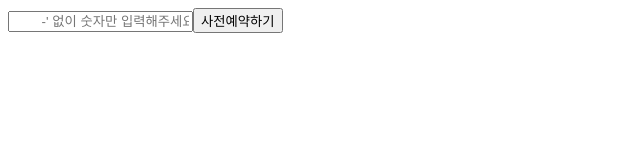
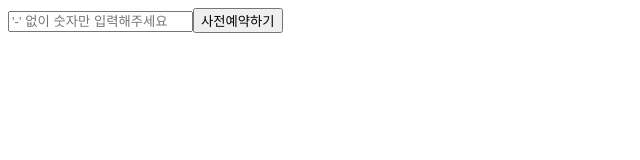
Before and after one commit to o-henry/Cookie_Run_Project, a React (Create React App) app: page / in a window 1280 px wide. Shown: the top 160 px of the page, without its empty margins (0-640 px from the left). Built offline with nearby package versions, Linux system fonts and the light colour scheme.

Commit message:
Update reservation component to typescript v1

```diff
--- a/src/App.tsx
+++ b/src/App.tsx
@@ -1,7 +1,7 @@
 import React from 'react';
 import { Reservation } from 'pages';
 
-const App = () => {
+const App: React.FC = () => {
   return <Reservation />;
 };
 
--- a/src/components/atoms/Input/Input.tsx
+++ b/src/components/atoms/Input/Input.tsx
@@ -1,10 +1,25 @@
 import React from 'react'
 
-const Input: React.FC = () => {
+interface Props {
+    // input state value
+    value: string;
+    // place holder
+    placeholder?: string;
+    // onChange setState handler
+    onChange?: (e: React.ChangeEvent<HTMLInputElement>) => string | void;
+
+}
+
+function Input({ value, placeholder, onChange }: Props): React.ReactElement {
     return (
-        <input type="text" placeholder="
-        -' 없이 숫자만 입력해주세요" />
+        <input
+            type="text"
+            value={value}
+            placeholder={placeholder}
+            onChange={onChange}
+        />
     )
 }
 
+
 export default Input
--- a/src/components/molecules/FormInput/FormInput.tsx
+++ b/src/components/molecules/FormInput/FormInput.tsx
@@ -1,14 +1,18 @@
 import React from 'react'
 import { Button, Input } from 'components'
 
-const FormInput: React.FC = () => {
+interface Props {
+    value: string;
+    placeholder?: string;
+    onChange?: (e: React.ChangeEvent<HTMLInputElement>) => string | void;
+}
+
+function FormInput({ value, placeholder, onChange }: Props): React.ReactElement {
     return (
         <div>
-            <Input />
+            <Input value={value} placeholder={placeholder} onChange={onChange} />
             <Button />
         </div>
     )
-
 }
-
 export default FormInput
--- a/src/pages/Reservation/Reservation.tsx
+++ b/src/pages/Reservation/Reservation.tsx
@@ -1,19 +1,25 @@
 import React, { useState } from 'react';
 import ResvTemplate from './templates/ResvTemplate';
 import { useMutation } from '@apollo/react-hooks';
+import { FormInput } from 'components';
 import { POST_PHONE_NUMBER } from 'graphql/mutation';
 
-const Reservation: React.FC = () => {
+function Reservation(): React.ReactElement {
     const [phoneNumber, setPhoneNumber] = useState('');
     const [projectId, setProjectId] = useState('');
-    const [post, { loading, error }] = useMutation(POST_PHONE_NUMBER);
 
-    const handleClick = () => {
-        post({ variables: phoneNumber, projectId });
-        setPhoneNumber('');
-        setProjectId('');
-    };
+    console.log('phoneNumber', phoneNumber)
 
-    return <ResvTemplate />;
+    return <ResvTemplate
+        content={
+            <FormInput
+                placeholder="'-' 없이 숫자만 입력해주세요"
+                value={phoneNumber}
+                onChange={e => setPhoneNumber(e.target.value)}
+            />
+        }
+    />;
 };
+
+
 export default Reservation;
--- a/src/pages/Reservation/templates/ResvTemplate.tsx
+++ b/src/pages/Reservation/templates/ResvTemplate.tsx
@@ -1,11 +1,16 @@
 import React from 'react';
-import { FormInput } from 'components';
 
-const ResvTemplate: React.FC = () => {
+
+interface Props {
+    content: React.ReactNode;
+}
+
+function ResvTemplate({ content }: Props): React.ReactElement {
     return (
         <div>
-            <FormInput />
+            {content}
         </div>
     );
 };
+
 export default ResvTemplate;
```
